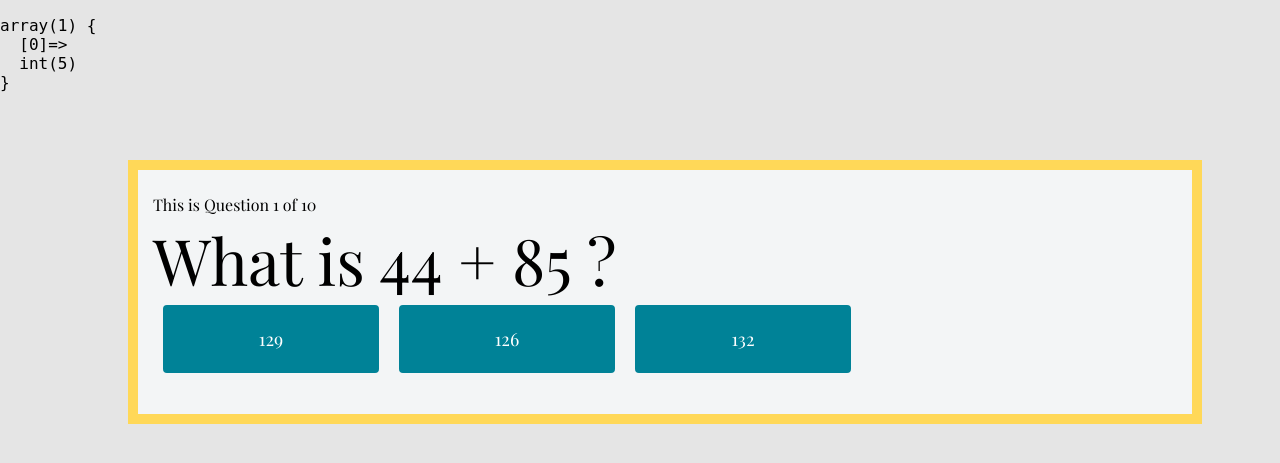
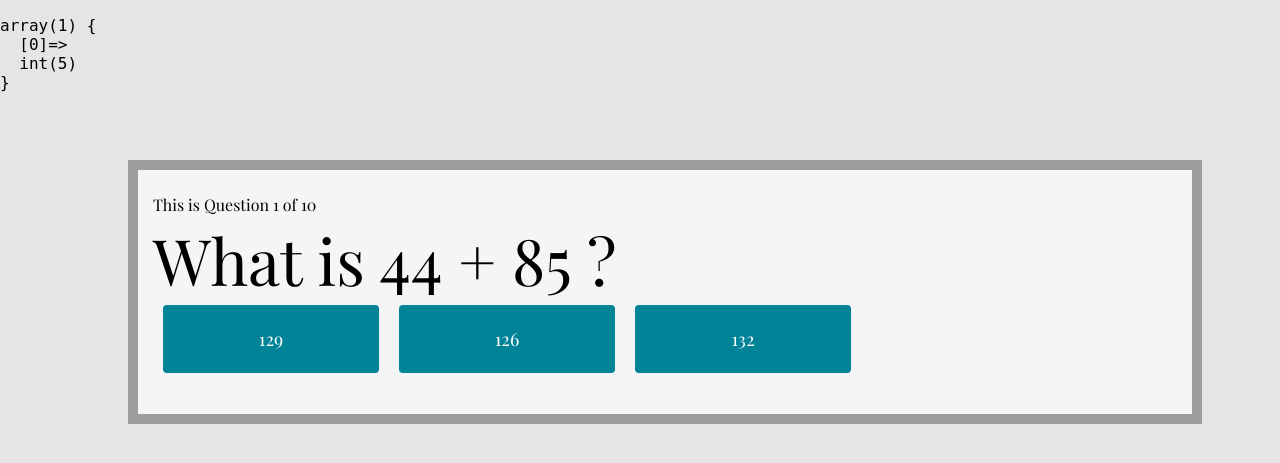
Before and after one commit to DevisWeb/td_proj2, a PHP site: page / in a window 1280 px wide. Shown: the top 463 px of the page. Run offline with PHP 8.4, Linux system fonts and the light colour scheme; some web fonts are replaced.

Commit message:
Update styles.css

```diff
--- a/css/styles.css
+++ b/css/styles.css
@@ -14,7 +14,7 @@ body {
   line-height: .5;
   background-color: #F3F5F6;
   padding: 15px;
-  border: 10px solid #FFD858;
+  border: 10px solid #9B9D9E; /* #FFD858; */
 
 }
 
```
